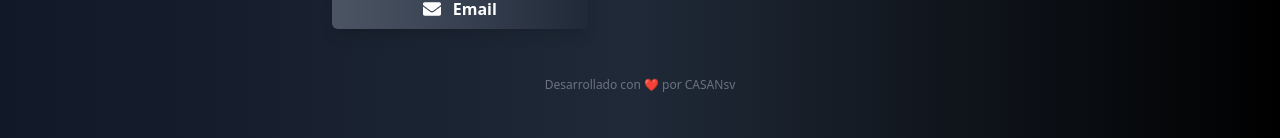
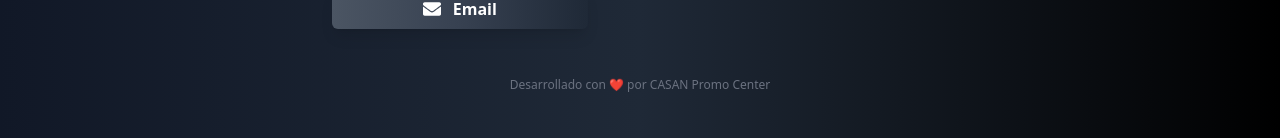
Before and after one commit to casansv/CASANPromoCenter, a Next.js app: page / in a window 1280 px wide. Shown: the part 2961-3099 px from the top of the page. Built offline with nearby package versions, Linux system fonts and the light colour scheme.

Commit message:
Update Footer.jsx

```diff
--- a/src/app/home/Footer.jsx
+++ b/src/app/home/Footer.jsx
@@ -98,7 +98,7 @@ export default function Footer() {
                 {/* Texto de pie de página */}
                 <div className="mt-12 text-center">
                     <p className="text-xs text-gray-500">
-                        Desarrollado con ❤️ por CASANsv
+                        Desarrollado con ❤️ por CASAN Promo Center
                     </p>
                 </div>
             </div>
```
